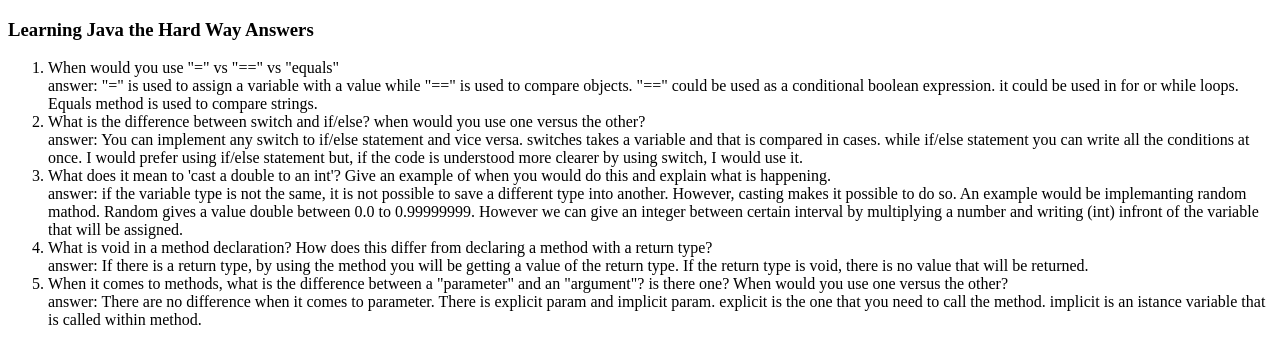
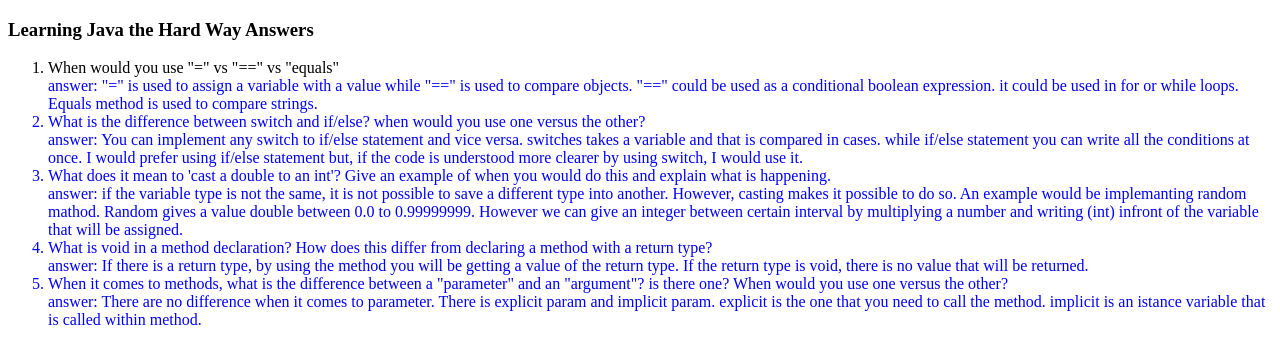
Before and after one commit to leequid/leequid.github.io, a plain HTML site: page index.html in a window 1280 px wide. Drawn offline with Linux system fonts and the light colour scheme.

Commit message:
Update index.html

```diff
--- a/index.html
+++ b/index.html
@@ -9,18 +9,18 @@
     <h3>Learning Java the Hard Way Answers</h3>
     <ol>
       <li>When would you use "=" vs "==" vs "equals"</li>
-      <div font color = blue>answer: "=" is used to assign a variable with a value while "==" is used to compare objects. "==" could be used as a conditional boolean expression.
+      <font color = blue>answer: "=" is used to assign a variable with a value while "==" is used to compare objects. "==" could be used as a conditional boolean expression.
        it could be used in for or while loops. Equals method is used to compare strings.</div>
       <li>What is the difference between switch and if/else? when would you use one versus the other?</li>
-      <div font color = "blue">answer: You can implement any switch to if/else statement and vice versa. switches takes a variable and that is compared in cases. while if/else statement you can write all the conditions at once.
+      <font color = blue>answer: You can implement any switch to if/else statement and vice versa. switches takes a variable and that is compared in cases. while if/else statement you can write all the conditions at once.
       I would prefer using if/else statement but, if the code is understood more clearer by using switch, I would use it.</div>
       <li>What does it mean to 'cast a double to an int'? Give an example of when you would do this and explain what is happening.</li>
-      <div font color = "blue">answer: if the variable type is not the same, it is not possible to save a different type into another. However, casting makes it possible to do so. An example would be implemanting random mathod. Random gives a value double between 0.0 to 0.99999999.
+      <font color = blue>answer: if the variable type is not the same, it is not possible to save a different type into another. However, casting makes it possible to do so. An example would be implemanting random mathod. Random gives a value double between 0.0 to 0.99999999.
       However we can give an integer between certain interval by multiplying a number and writing (int) infront of the variable that will be assigned.</div>
       <li>What is void in a method declaration? How does this differ from declaring a method with a return type?</li>
-      <div font color = "blue">answer: If there is a return type, by using the method you will be getting a value of the return type. If the return type is void, there is no value that will be returned.</div>
+      <font color = blue>answer: If there is a return type, by using the method you will be getting a value of the return type. If the return type is void, there is no value that will be returned.</div>
       <li>When it comes to methods, what is the difference between a "parameter" and an "argument"? is there one? When would you use one versus the other?</li>
-        <div font color = "blue">answer: There are no difference when it comes to parameter. There is explicit param and implicit param. explicit is the one that you need to call the method. implicit is an istance variable that is called within method.</div>
+        <font color = blue>answer: There are no difference when it comes to parameter. There is explicit param and implicit param. explicit is the one that you need to call the method. implicit is an istance variable that is called within method.</div>
     </ol>
   </body>
 
```
